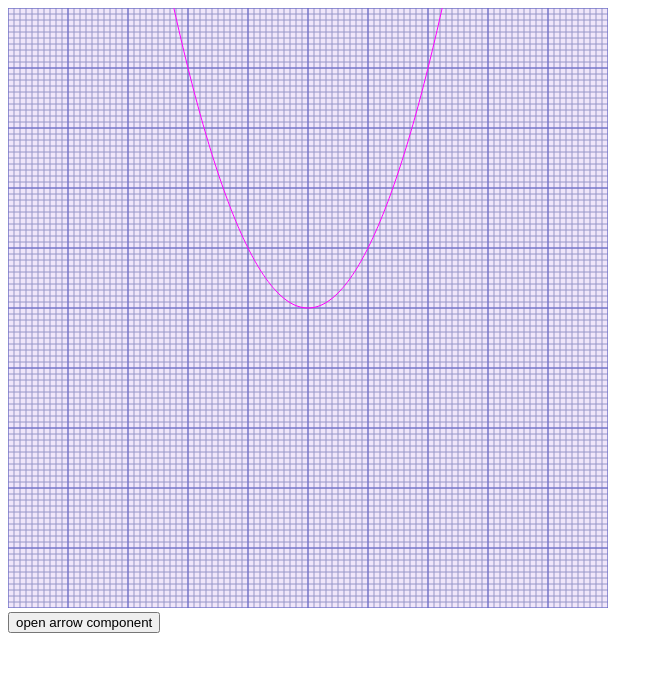
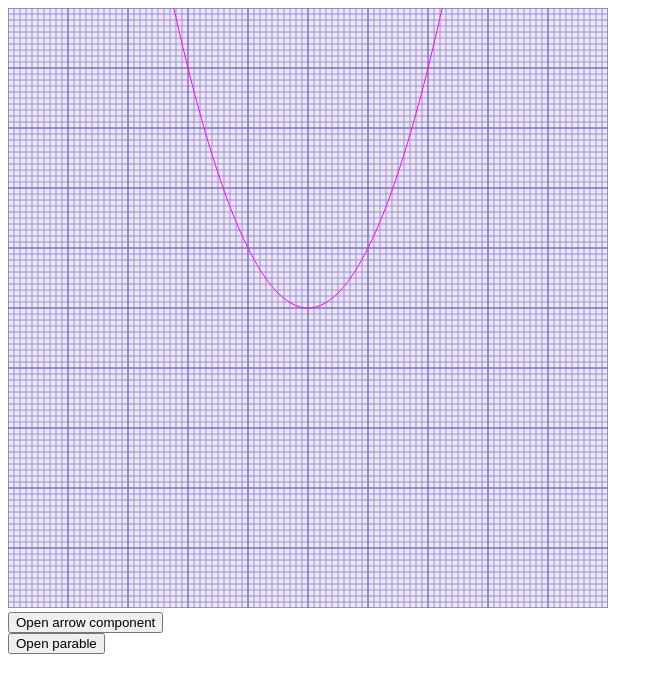
Before and after one commit to OlehKozubJS/various-react-projects-test, a React (Create React App) app: page / in a window 1280 px wide. Shown: the top 692 px of the page, without its empty margins (0-663 px from the left). Built offline with nearby package versions, Linux system fonts and the light colour scheme.

Commit message:
Update App.jsx

```diff
--- a/src/App.jsx
+++ b/src/App.jsx
@@ -18,6 +18,14 @@ const App = () => {
   const [angle, setAngle] = useState(0);
   const handleTurn = (value) => {
     setAngle(value);
+  };
+
+  const [isParable, setIsParable] = useState(false);
+  const openParable = () => {
+    setIsParable(true);
+  };
+  const closeParable = () => {
+    setIsParable(false);
   };
 
   const scale = 60;
@@ -59,9 +67,13 @@ const App = () => {
         type="button"
         onClick={isArrowComponent ? closeArrowComponent : openArrowComponent}
       >
-        {isArrowComponent ? "close arrow component" : "open arrow component"}
+        {isArrowComponent ? "Close arrow component" : "Open arrow component"}
       </button>
       {isArrowComponent && `angle value: ${angle}`}
+      <br />
+      <button type="button" onClick={isParable ? closeParable : openParable}>
+        {isParable ? "Close parable" : "Open parable"}
+      </button>
     </div>
   );
 };
```
